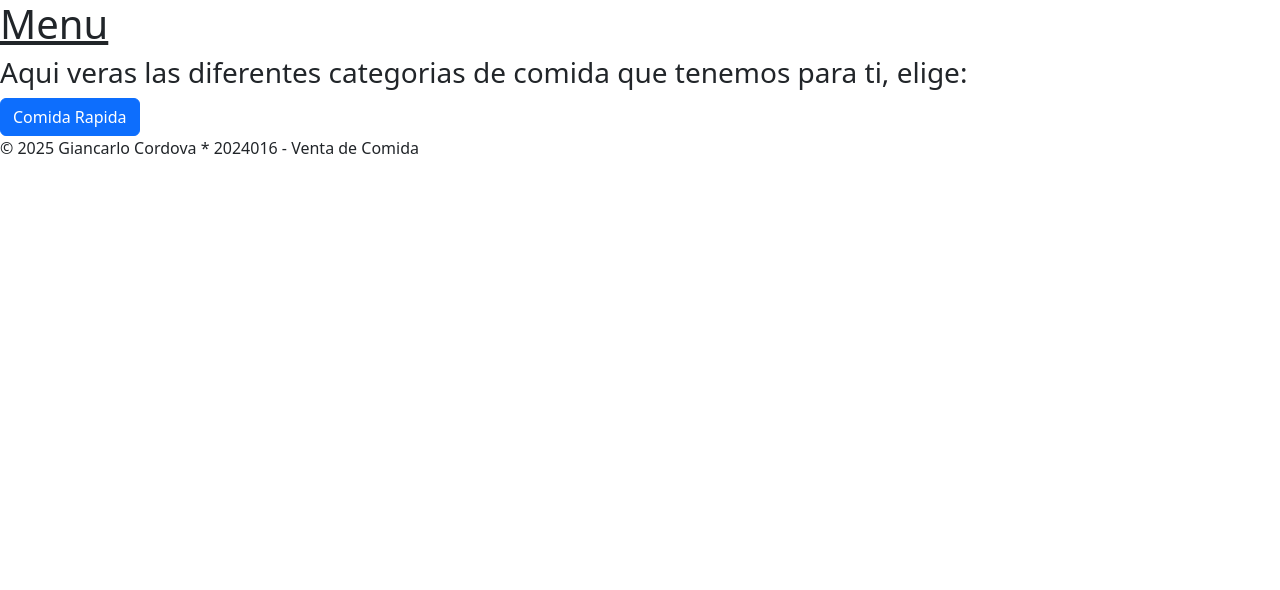
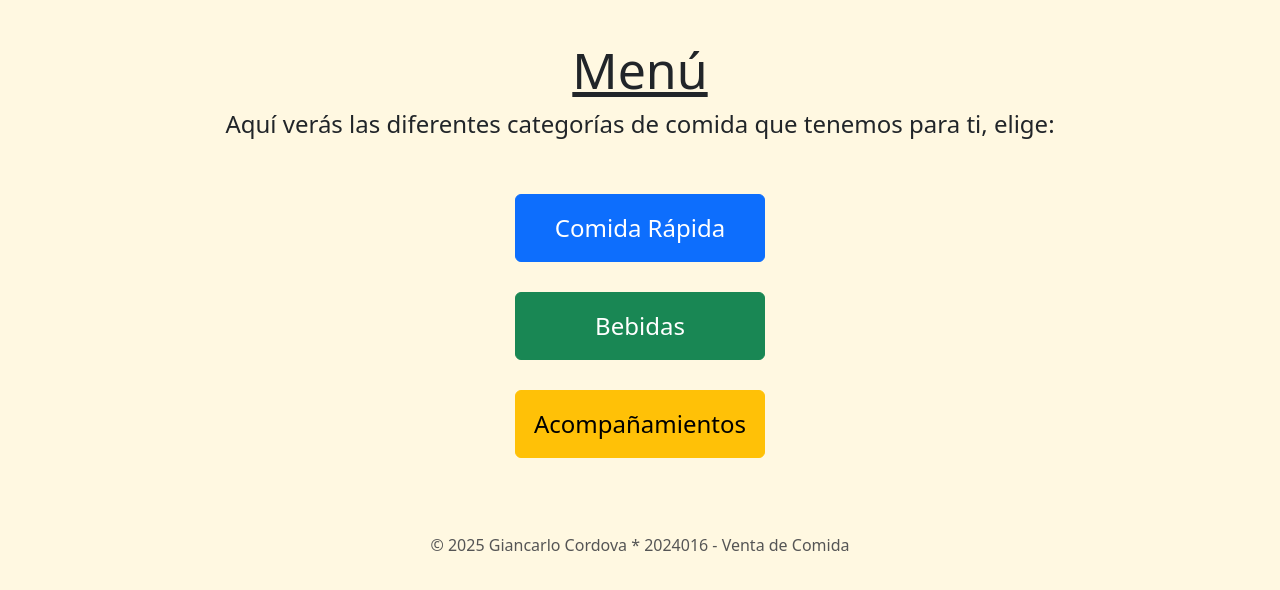
Before and after one commit to GianCordova/Venta_Comida, a plain HTML site: page paginas/pagina_uno.html in a window 1280 px wide. Drawn offline with nearby package versions, Linux system fonts and the light colour scheme.

Commit message:
Se termino de desarrollar la pagina del menu

```diff
--- a/paginas/pagina_uno.html
+++ b/paginas/pagina_uno.html
@@ -3,21 +3,52 @@
 <head>
     <meta charset="UTF-8">
     <title>Inicio - Venta de Comida</title>
-    <link rel="stylesheet" href="style/style.css">
-<link href="https://cdn.jsdelivr.net/npm/bootstrap@5.3.7/dist/css/bootstrap.min.css" rel="stylesheet" integrity="sha384-LN+7fdVzj6u52u30Kp6M/trliBMCMKTyK833zpbD+pXdCLuTusPj697FH4R/5mcr" crossorigin="anonymous">
-<style>
-    a {
-        font-size: 45px;
-    }
-</style>
+    <link rel="stylesheet" href="../style/estilo.css">
+    <link href="https://cdn.jsdelivr.net/npm/bootstrap@5.3.7/dist/css/bootstrap.min.css" rel="stylesheet" integrity="sha384-LN+7fdVzj6u52u30Kp6M/trliBMCMKTyK833zpbD+pXdCLuTusPj697FH4R/5mcr" crossorigin="anonymous">
+    <style>
+        body {
+            background-color: #fff8e1;
+            text-align: center;
+            padding: 40px 20px;
+        }
+
+        header {
+            margin-bottom: 40px;
+        }
+
+        h1 {
+            font-size: 50px;
+        }
+
+        h3 {
+            font-size: 24px;
+            margin-top: 10px;
+        }
+
+        .btn {
+            font-size: 24px;
+            margin: 15px;
+            width: 250px;
+            padding: 15px;
+        }
+
+        footer {
+            margin-top: 60px;
+            color: #555;
+        }
+    </style>
 </head>
 <body>
     <header>
-        <h1><u>Menu</u></h1>
-        <h3>Aqui veras las diferentes categorias de comida que tenemos para ti, elige: </h3>
+        <h1><u>Menú</u></h1>
+        <h3>Aquí verás las diferentes categorías de comida que tenemos para ti, elige:</h3>
     </header>
 
-<button type="button" class="btn btn-primary">Comida Rapida</button>
+    <main>
+        <a href="comida_rapida.html" class="btn btn-primary">Comida Rápida</a><br>
+        <a href="bebidas.html" class="btn btn-success">Bebidas</a><br>
+        <a href="acompañamientos.html" class="btn btn-warning">Acompañamientos</a>
+    </main>
 
     <footer>
         <p>&copy; 2025 Giancarlo Cordova * 2024016 - Venta de Comida</p>
```
Also changed, not shown: index.html (+2 -1 lines).
